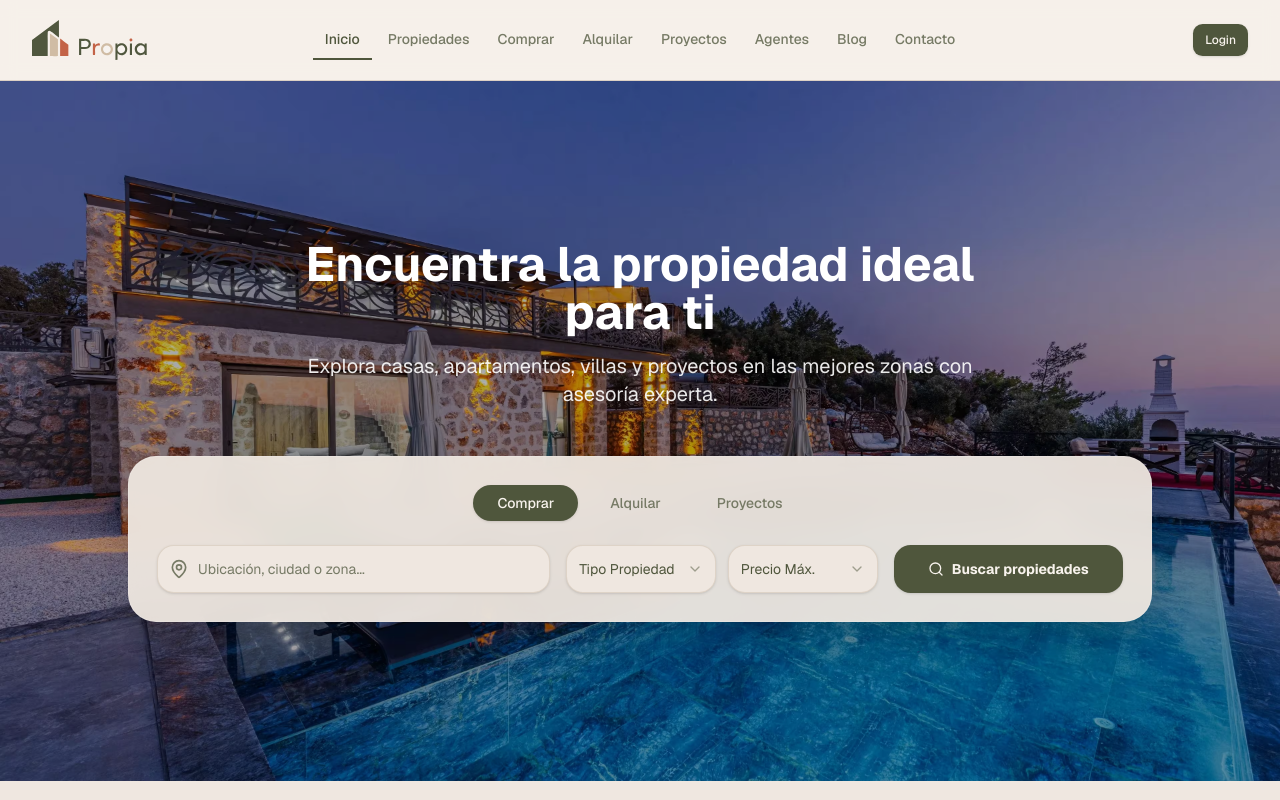
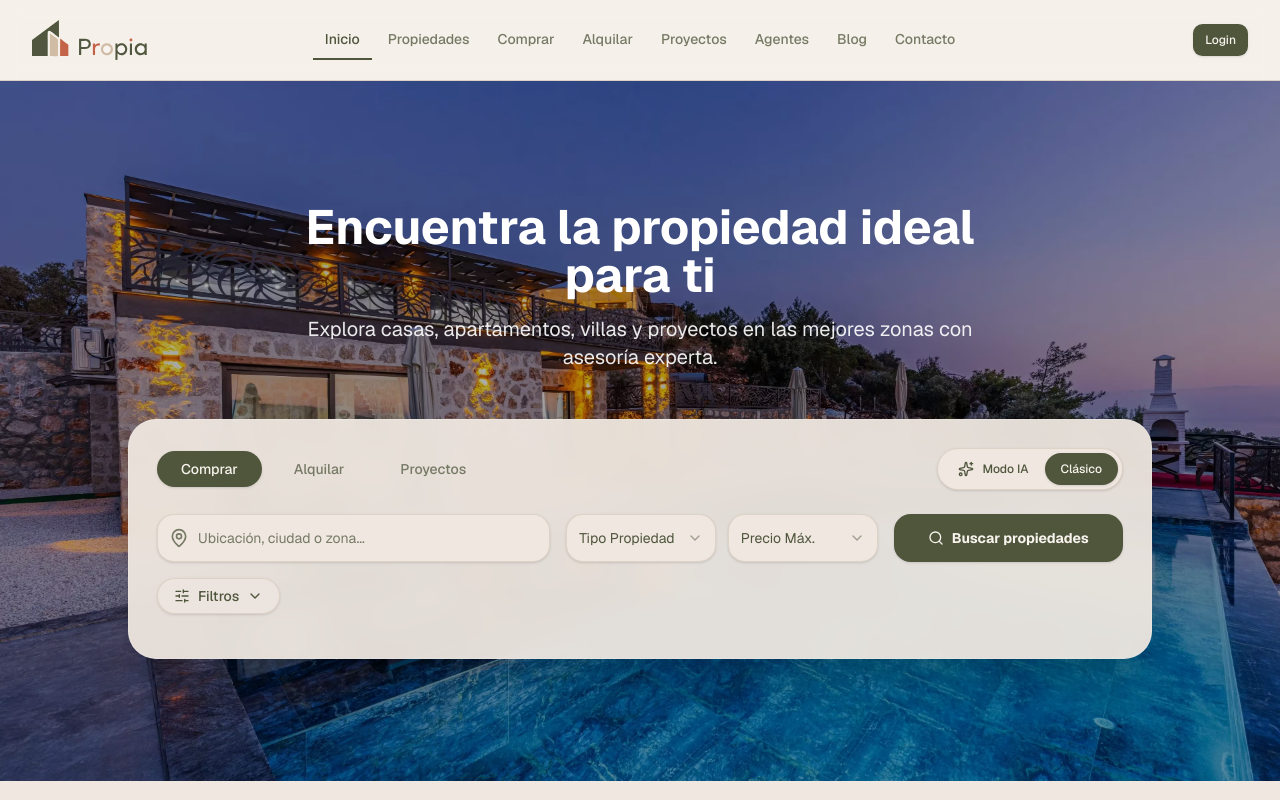
Before and after one commit to rmalan99/propia-website, a Next.js app: page / in a window 1280 px wide. Shown: the top 800 px of the page. Built offline with nearby package versions, Linux system fonts and the light colour scheme.

Commit message:
feat(home): Add AI and classic search modes

```diff
--- a/components/pages/home/hero-search-form.tsx
+++ b/components/pages/home/hero-search-form.tsx
@@ -1,4 +1,7 @@
-import { MapPin, Search } from "lucide-react";
+"use client";
+
+import { useState } from "react";
+import { ChevronDown, MapPin, Search, SlidersHorizontal, Sparkles } from "lucide-react";
 
 import { Button } from "@/components/ui/button";
 import { Card, CardContent } from "@/components/ui/card";
@@ -11,12 +14,25 @@ import {
   SelectValue,
 } from "@/components/ui/select";
 import { Tabs, TabsList, TabsTrigger } from "@/components/ui/tabs";
+import { cn } from "@/lib/utils";
+
+const AI_SUGGESTIONS = [
+  "Quiero un apartamento moderno en Evaristo Morales por menos de US$180,000",
+  "Busco una casa familiar con patio y 3 habitaciones en Santiago",
+  "Muéstrame proyectos nuevos cerca de colegios y supermercados",
+];
 
 export function HeroSearchForm() {
+  const [searchMode, setSearchMode] = useState<"classic" | "ai">("classic");
+  const [showMoreFilters, setShowMoreFilters] = useState(false);
+  const [aiQuery, setAiQuery] = useState("");
+
   return (
     <Card className="w-full max-w-5xl rounded-[28px] border-white/15 bg-background/95 shadow-2xl backdrop-blur-md">
       <CardContent className="p-6 pt-6 md:p-7 md:pt-7">
         <Tabs defaultValue="buy" className="space-y-6">
+          <div className="flex flex-col gap-4 md:flex-row md:items-center md:justify-between">
+            {searchMode === "classic" ? (
               <TabsList className="h-auto flex-wrap justify-start gap-2 bg-transparent p-0">
                 <TabsTrigger
                   value="buy"
@@ -37,13 +53,80 @@ export function HeroSearchForm() {
                   Proyectos
                 </TabsTrigger>
               </TabsList>
+            ) : (
+              <div className="hidden md:block" />
+            )}
+            <div className="inline-flex w-full rounded-full border border-border/70 bg-background p-1 shadow-sm transition-all duration-300 md:w-auto">
+              <Button
+                type="button"
+                size="sm"
+                variant={searchMode === "ai" ? "default" : "ghost"}
+                className="flex-1 rounded-full px-4 md:flex-none"
+                onClick={() => setSearchMode("ai")}
+              >
+                <Sparkles className="h-4 w-4" />
+                Modo IA
+              </Button>
+              <Button
+                type="button"
+                size="sm"
+                variant={searchMode === "classic" ? "default" : "ghost"}
+                className="flex-1 rounded-full px-4 md:flex-none"
+                onClick={() => setSearchMode("classic")}
+              >
+                Clásico
+              </Button>
+            </div>
+          </div>
+          {searchMode === "ai" ? (
+            <div className="animate-in fade-in-0 zoom-in-95 slide-in-from-bottom-2 space-y-4 rounded-3xl border border-primary/10 bg-gradient-to-br from-primary/5 via-background to-background p-4 duration-300 md:p-5">
+              <div className="grid grid-cols-1 gap-3 md:grid-cols-[minmax(0,1fr)_auto] md:items-center">
+                <div className="relative">
+                  <Sparkles className="absolute left-3 top-1/2 z-10 h-5 w-5 -translate-y-1/2 text-primary" />
+                  <Input
+                    type="text"
+                    value={aiQuery}
+                    onChange={(event) => setAiQuery(event.target.value)}
+                    placeholder="Ej: Quiero una casa con patio, 3 habitaciones y cerca del centro"
+                    className="h-14 rounded-2xl border-primary/20 bg-background/90 pl-10 pr-4 text-sm transition-all duration-300 focus-visible:border-primary/40 focus-visible:ring-primary/30 md:text-base"
+                  />
+                </div>
+                <Button
+                  size="lg"
+                  className="h-14 rounded-2xl px-6 font-bold transition-all duration-300 hover:scale-[1.02] hover:shadow-lg hover:shadow-primary/10 active:scale-[0.99]"
+                  type="button"
+                >
+                  <Search className="h-5 w-5" />
+                  Buscar con IA
+                </Button>
+              </div>
+              <div className="space-y-2">
+                <p className="text-left text-xs font-medium uppercase tracking-[0.18em] text-muted-foreground">
+                  Sugerencias
+                </p>
+                <div className="grid grid-cols-1 gap-2 md:grid-cols-3">
+                  {AI_SUGGESTIONS.map((suggestion) => (
+                    <button
+                      key={suggestion}
+                      type="button"
+                      onClick={() => setAiQuery(suggestion)}
+                      className="rounded-2xl border border-border/60 bg-background/80 px-4 py-3 text-left text-sm text-foreground transition-all duration-300 hover:-translate-y-0.5 hover:border-primary/30 hover:bg-primary/5 hover:shadow-md hover:shadow-primary/5"
+                    >
+                      {suggestion}
+                    </button>
+                  ))}
+                </div>
+              </div>
+            </div>
+          ) : (
+            <div className="animate-in fade-in-0 zoom-in-95 slide-in-from-bottom-2 space-y-4 duration-300">
               <div className="grid grid-cols-1 gap-4 md:grid-cols-12">
                 <div className="relative md:col-span-5">
                   <MapPin className="absolute left-3 top-1/2 z-10 h-5 w-5 -translate-y-1/2 text-muted-foreground" />
                   <Input
                     type="text"
                     placeholder="Ubicación, ciudad o zona..."
-                className="h-12 rounded-xl border-border/70 bg-background pl-10 pr-4"
+                    className="h-12 rounded-xl border-border/70 bg-background pl-10 pr-4 transition-all duration-300 focus-visible:border-primary/30"
                   />
                 </div>
                 <div className="grid grid-cols-1 gap-3 md:col-span-4 md:grid-cols-2">
@@ -70,11 +153,79 @@ export function HeroSearchForm() {
                     </SelectContent>
                   </Select>
                 </div>
-            <Button size="lg" className="h-12 rounded-xl font-bold md:col-span-3" type="button">
+                <Button
+                  size="lg"
+                  className="h-12 rounded-xl font-bold transition-all duration-300 hover:scale-[1.01] hover:shadow-lg hover:shadow-primary/10 active:scale-[0.99] md:col-span-3"
+                  type="button"
+                >
                   <Search className="h-5 w-5" />
                   Buscar propiedades
                 </Button>
               </div>
+              <div className="flex justify-start">
+                <Button
+                  type="button"
+                  variant="outline"
+                  className="rounded-full border-border/70 bg-background/80 transition-all duration-300 hover:border-primary/30 hover:bg-primary/5"
+                  onClick={() => setShowMoreFilters((current) => !current)}
+                >
+                  <SlidersHorizontal className="h-4 w-4" />
+                  Filtros
+                  <ChevronDown
+                    className={cn(
+                      "h-4 w-4 transition-transform",
+                      showMoreFilters && "rotate-180"
+                    )}
+                  />
+                </Button>
+              </div>
+              <div
+                className={cn(
+                  "grid overflow-hidden transition-all duration-300 ease-out",
+                  showMoreFilters ? "grid-rows-[1fr] opacity-100" : "grid-rows-[0fr] opacity-0"
+                )}
+              >
+                <div className="min-h-0 overflow-hidden">
+                  <div className="grid grid-cols-1 gap-3 pt-1 md:grid-cols-3">
+                    <Select defaultValue="bedrooms-any">
+                      <SelectTrigger className="h-12 rounded-xl border-border/70 bg-background transition-all duration-300">
+                        <SelectValue placeholder="Habitaciones" />
+                      </SelectTrigger>
+                      <SelectContent>
+                        <SelectItem value="bedrooms-any">Habitaciones</SelectItem>
+                        <SelectItem value="1">1+</SelectItem>
+                        <SelectItem value="2">2+</SelectItem>
+                        <SelectItem value="3">3+</SelectItem>
+                        <SelectItem value="4">4+</SelectItem>
+                      </SelectContent>
+                    </Select>
+                    <Select defaultValue="bathrooms-any">
+                      <SelectTrigger className="h-12 rounded-xl border-border/70 bg-background transition-all duration-300">
+                        <SelectValue placeholder="Baños" />
+                      </SelectTrigger>
+                      <SelectContent>
+                        <SelectItem value="bathrooms-any">Baños</SelectItem>
+                        <SelectItem value="1">1+</SelectItem>
+                        <SelectItem value="2">2+</SelectItem>
+                        <SelectItem value="3">3+</SelectItem>
+                      </SelectContent>
+                    </Select>
+                    <Select defaultValue="condition-any">
+                      <SelectTrigger className="h-12 rounded-xl border-border/70 bg-background transition-all duration-300">
+                        <SelectValue placeholder="Condición" />
+                      </SelectTrigger>
+                      <SelectContent>
+                        <SelectItem value="condition-any">Condición</SelectItem>
+                        <SelectItem value="new">Nuevo</SelectItem>
+                        <SelectItem value="renovated">Remodelado</SelectItem>
+                        <SelectItem value="ready">Listo para entrega</SelectItem>
+                      </SelectContent>
+                    </Select>
+                  </div>
+                </div>
+              </div>
+            </div>
+          )}
         </Tabs>
       </CardContent>
     </Card>
```
Lines whose indentation alone changed are shown as unchanged.
